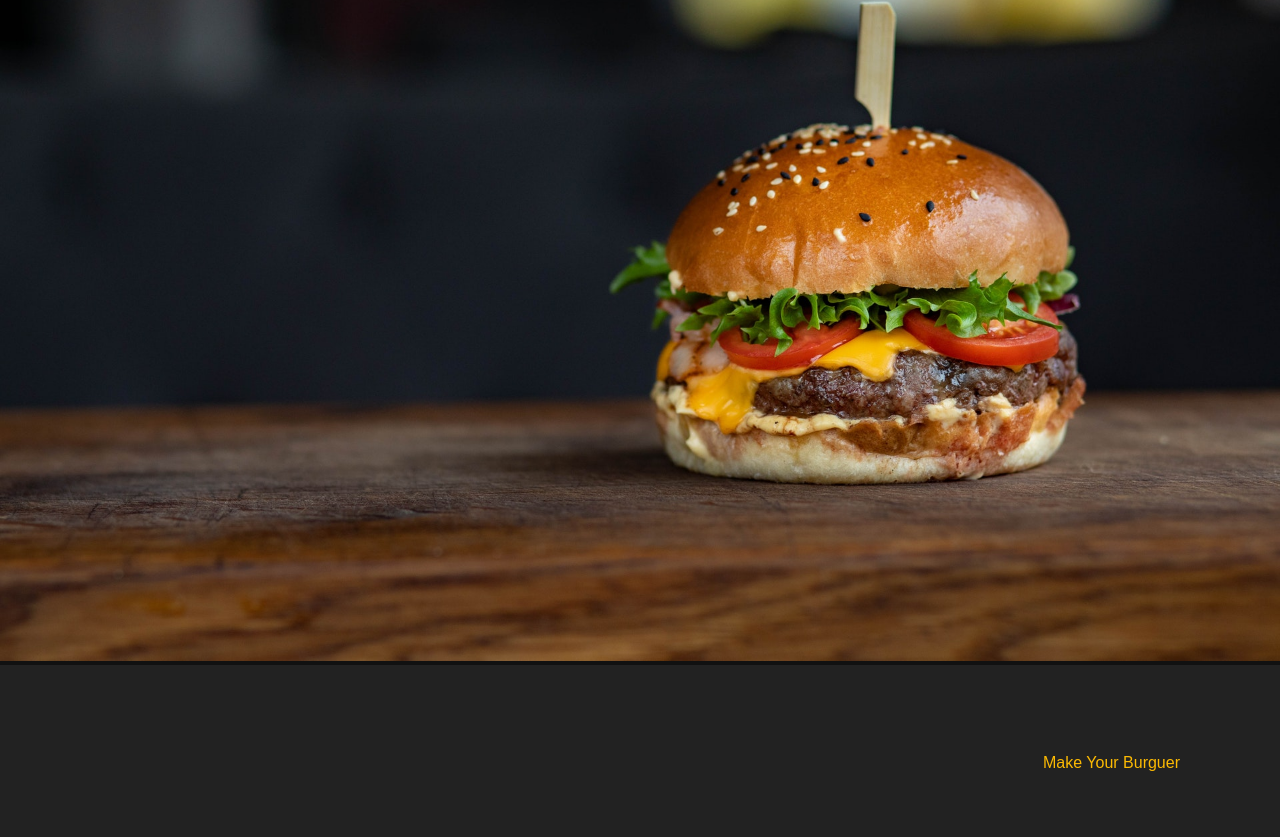
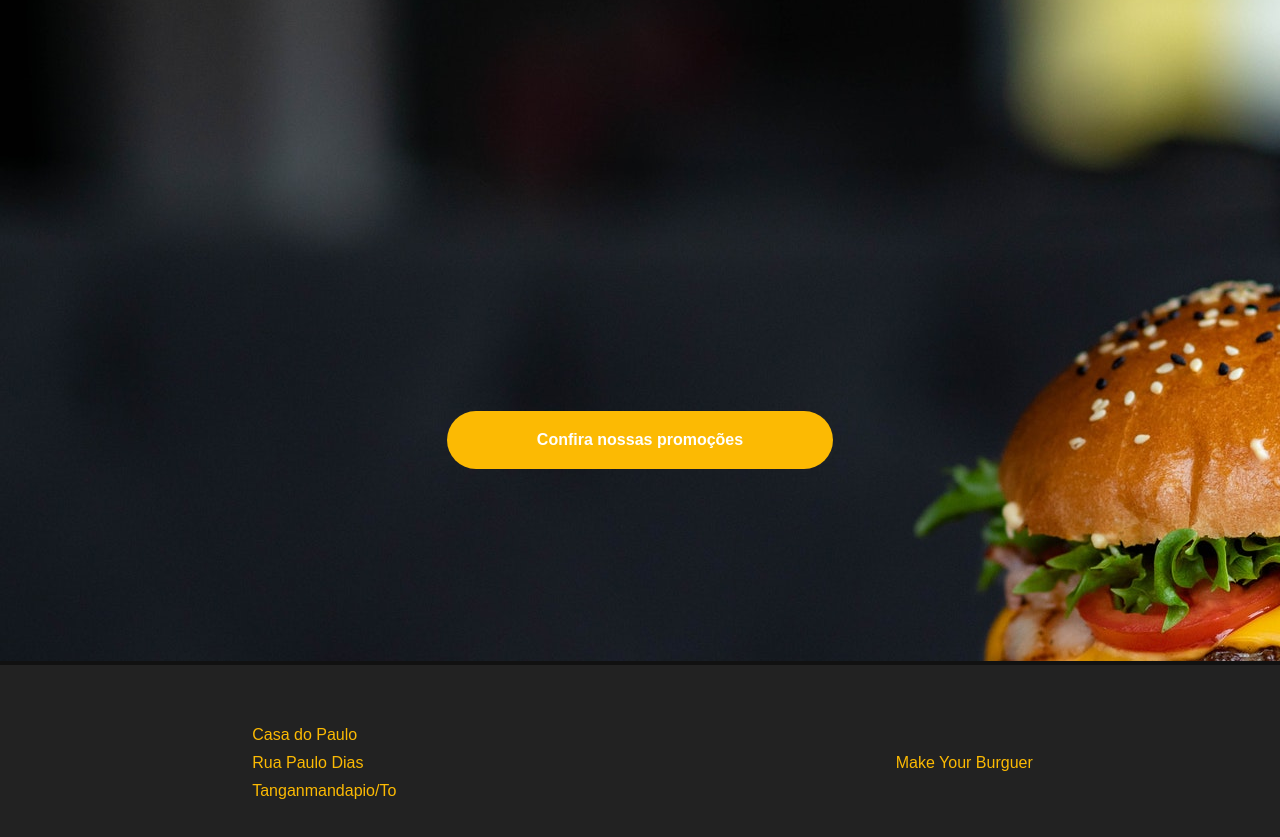
Before and after one commit to idkrian/burguer, a Vue app: page / in a window 1280 px wide. Shown: the part 267-1104 px from the top of the page. Built offline with nearby package versions, Linux system fonts and the light colour scheme.

Commit message:
faltou isso aq meu patrão

```diff
--- a/src/App.vue
+++ b/src/App.vue
@@ -1,6 +1,6 @@
 <template>
   <div>
-    <Navbar :logo="logo" :alt="app_name" />
+    <Navbar />
     <router-view />
     <!-- <Banner /> -->
     <Footer />
--- a/src/components/Footer.vue
+++ b/src/components/Footer.vue
@@ -1,6 +1,11 @@
 <template>
-  <footer id="footer">
-    <div class="content">
+  <footer class="footer">
+    <div class="local">
+      <p>Casa do Paulo</p>
+      <p>Rua Paulo Dias</p>
+      <p>Tanganmandapio/To</p>
+    </div>
+    <div class="local-r">
       <p>Make Your Burguer</p>
     </div>
   </footer>
@@ -13,17 +18,35 @@ export default {
 </script>
 
 <style lang="scss" scoped>
-#footer {
+.footer {
   height: 200px;
   background-color: #222;
   border-top: 4px solid #111;
   color: #fcba03;
   display: flex;
   align-items: center;
-  justify-content: flex-end;
+  justify-content: space-around;
   width: 100%;
-}
-.content{
-  margin: 0 100px 0 0;
+
+  .local{
+    p{
+      padding: 5px;
+    }
+  }
+  .local-r{
+    p{
+      // margin-right: 50px;
+    }
+  }
+
+  @media (max-width: 700px) {
+    .local{
+      margin-right: 5px;
+    }
+    .local-r{
+      margin: 0;
+      margin-left: 5px;
+    }
+  }
 }
 </style>
--- a/src/views/Home.vue
+++ b/src/views/Home.vue
@@ -1,6 +1,10 @@
 <template>
-  <div class="mainContainer">
-    <img src="@/assets/img/burger.jpg" class="image_banner" alt="banner" />
+  <div class="mainContainerBanner">
+    <div class="image_banner opacity-bg">
+      <button class="btn-promo">
+        Confira nossas promoções
+      </button>
+    </div>
   </div>
 </template>
 
@@ -8,14 +12,35 @@
 
 export default {
   name: 'HomeView',
-  components: {
-  }
 }
 </script>
 
 <style lang="scss" scoped>
-.image_banner{
+.mainContainerBanner {
   width: 100%;
   height: 850px;
+  background-image: url("@/assets/img/burger.jpg");
+  .image_banner{
+    display: flex;
+    justify-content: center;
+    }
+    .btn-promo{
+      margin-top: 600px;
+      border: none;
+      padding: 20px 90px;
+      border-radius: 30px;
+      color: white;
+      background-color: #fcba03;
+      font-weight: 600;
+      font-size: 1rem;
+      cursor: pointer;
+      @media (max-width: 700px) {
+        padding: 20px 30px;
+      }
+      &:hover{
+        transition: 0.5s ease-out;
+        background-color: #916a00;
+      }
+  }
 }
 </style>
```
Also changed, not shown: src/assets/logo.png (deleted).
